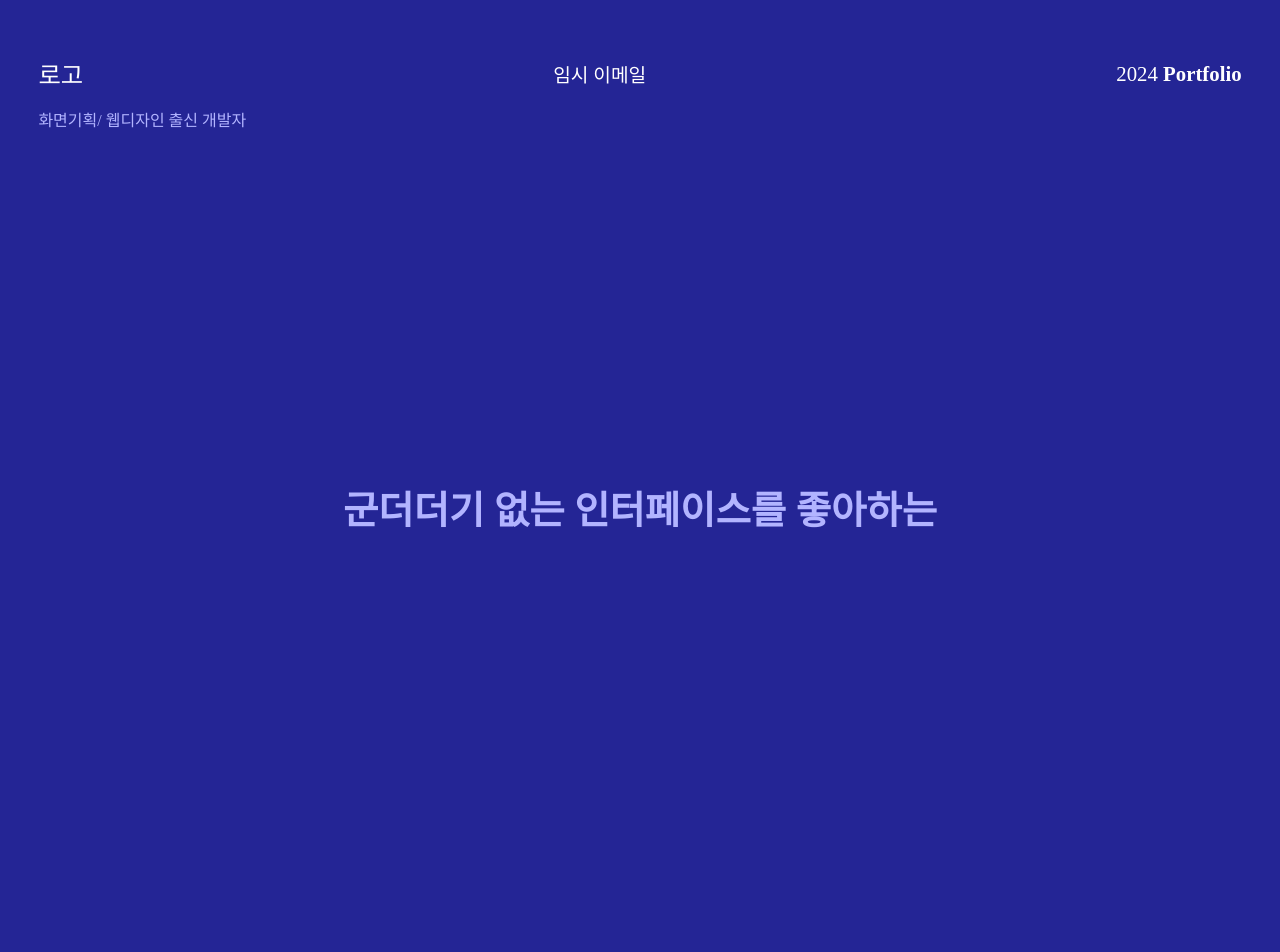
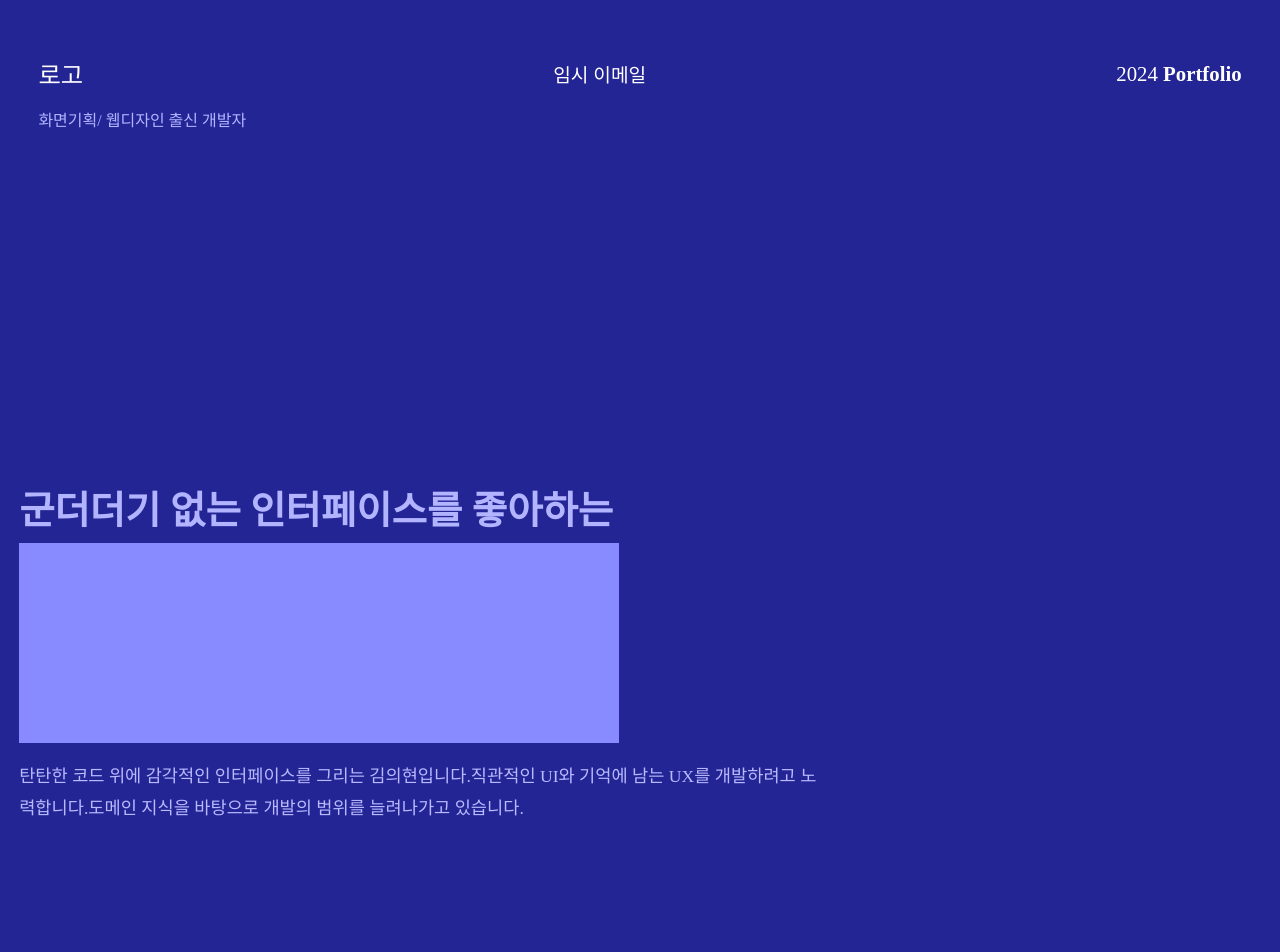
Before and after one commit to uihyunKimm/Portfolio, a React (Create React App) app: page / in a window 1280 px wide. Shown: the top 952 px of the page. Built offline with nearby package versions, Linux system fonts and the light colour scheme; a web font is replaced by a local one.

Commit message:
main design complete

```diff
--- a/src/components/HomeContainer.jsx
+++ b/src/components/HomeContainer.jsx
@@ -8,6 +8,11 @@ const HomeContainer = () => {
                 <div className={styles.title_inner}>
                     <strong className={styles.title_inner_text}>군더더기 없는 인터페이스를 좋아하는</strong>
                     <div className={styles.title_inner_logo}></div>
+                    <p className={styles.title_inner_info}>
+                        <span>탄탄한 코드 위에 감각적인 인터페이스를 그리는 김의현입니다.</span>
+                        <span>직관적인 UI와 기억에 남는 UX를 개발하려고 노력합니다.</span>
+                        <span>도메인 지식을 바탕으로 개발의 범위를 늘려나가고 있습니다.</span>
+                    </p>
                 </div>
             </div>
         </article>
--- a/src/components/HomeContainer.module.scss
+++ b/src/components/HomeContainer.module.scss
@@ -3,19 +3,32 @@
     padding-top: calc(6.48148vh + 2.08333vw + 15rem);
     min-height: calc(100vh - 180px);
     position: relative;
-    text-align: center;
     width: 100%;
 }
 .title{
-
+    display: flex;
 }
 .title_inner{
+    display: block;
 
     .title_inner_text{
         font-size: 2.4rem;
         color: #b2b4ff;
+        line-height: 4rem;
+        margin: 2rem 0;
     }
     .title_inner_logo{
-
+        width: 600px;
+        height: 200px;
+        background-color: #878bff;
+        line-height: 2rem;
+    }
+    .title_inner_info{
+        min-width: 600px;
+        max-width: 800px;
+        color: #b8b9ff;
+        font-size: 1.1rem;
+        font-weight: 200;
+        line-height: 2rem;
     }
 }
```
